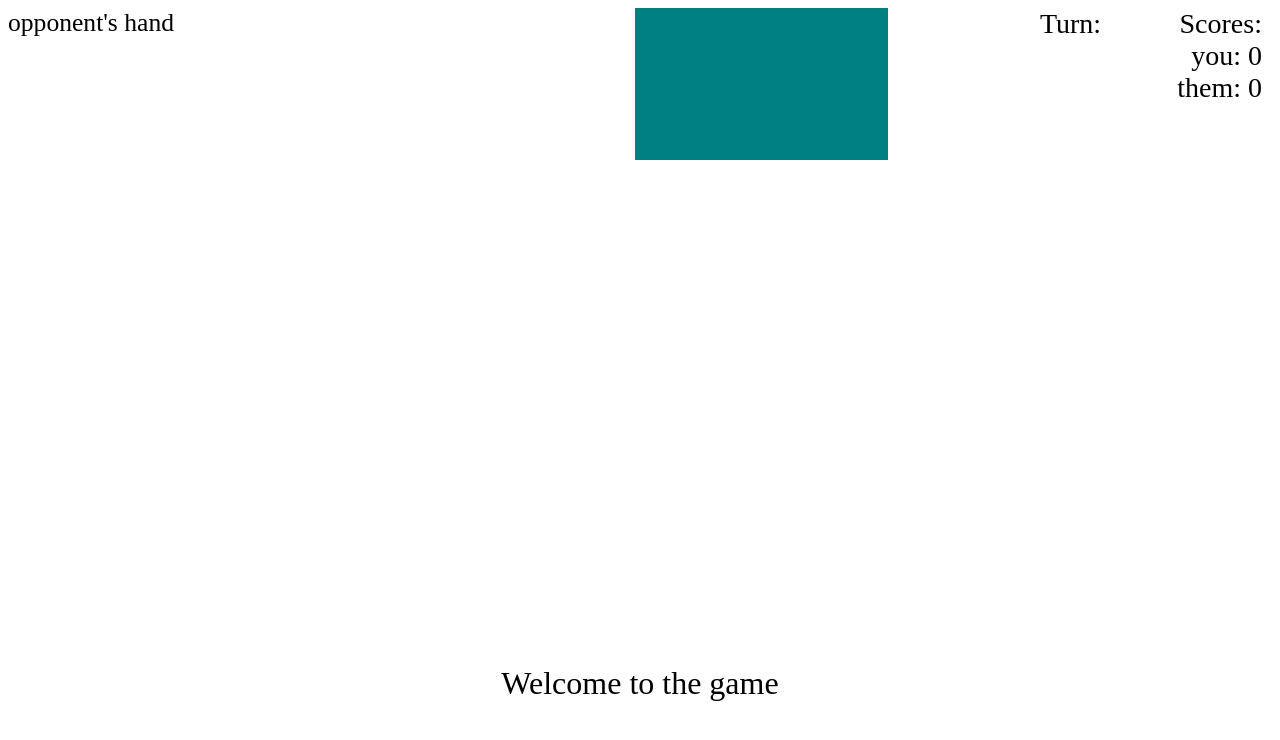
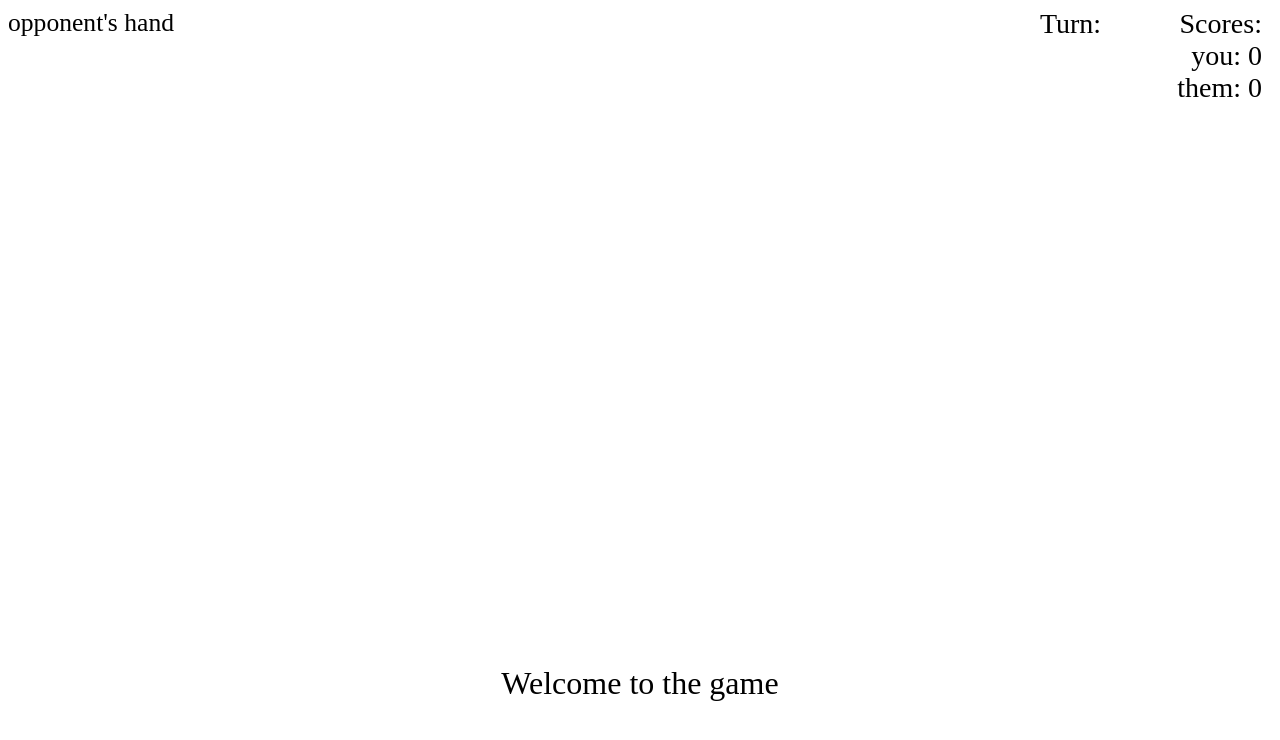
Before and after one commit to jameskelleher/jorgame-html, a website: page public/game.html in a window 1280 px wide. Drawn offline with nearby package versions, Linux system fonts and the light colour scheme; no server answers.

Commit message:
debugging

```diff
--- a/public/js/vidchat.js
+++ b/public/js/vidchat.js
@@ -87,6 +87,7 @@ socket.on("connectToRtc", (id, rtcConfig) => {
 });
 
 socket.on("offer", (id, description, rtcConfig) => {
+    console.log('offer');
     inboundPeerConnection = new RTCPeerConnection(rtcConfig);
     inboundPeerConnection
         .setRemoteDescription(description)
@@ -108,6 +109,7 @@ socket.on("offer", (id, description, rtcConfig) => {
 });
 
 socket.on("inboundCandidate", (id, candidate) => {
+    console.log('inboundCandidate');
     inboundPeerConnection
         .addIceCandidate(new RTCIceCandidate(candidate))
         .catch(e => console.log(e));
--- a/public/styles.css
+++ b/public/styles.css
@@ -68,7 +68,6 @@
 
 #opponentCam {
   width: 50%;
-  background-color: teal;
   padding-left: 4px;
   align-items: flex-start;
 }
```
